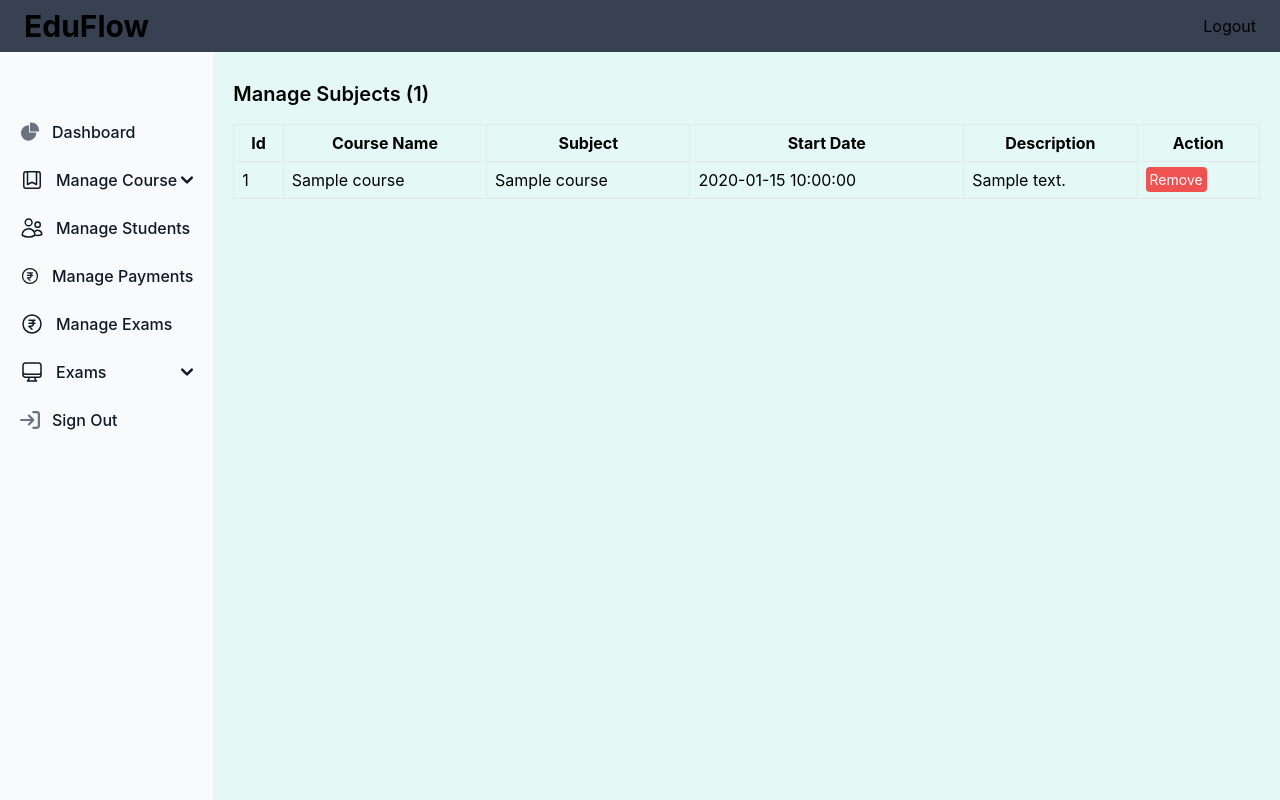
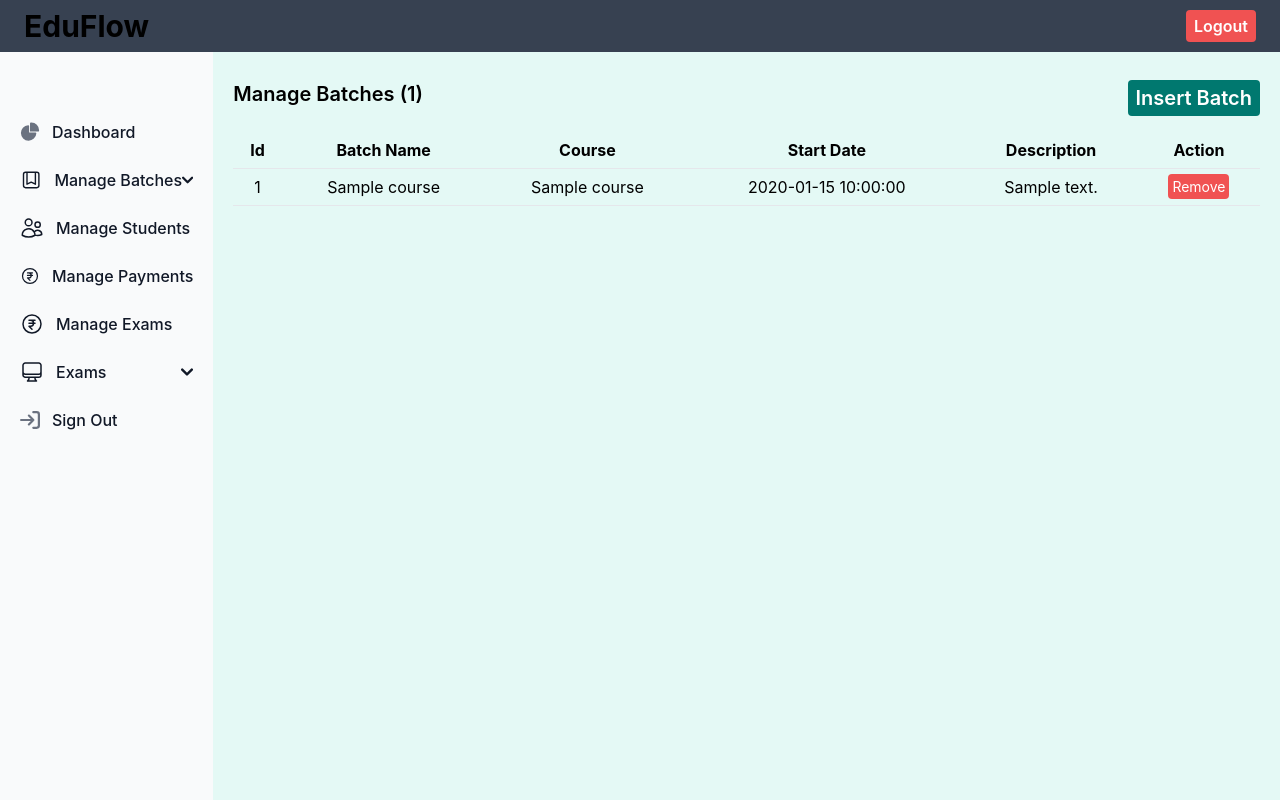
Before and after one commit to theaman82/EduFlow, a PHP site: page /admin/all_courses.php in a window 1280 px wide. Run offline with PHP 8.4, Linux system fonts and the light colour scheme; tables that the repository leaves empty or names only in its code hold one stand-in row (values such as "Sample post"); style sheets or scripts are compiled from the project's sources; some libraries are stand-ins or nearby versions.

Commit message:
delete work complete

```diff
--- a/admin/all_courses.php
+++ b/admin/all_courses.php
@@ -23,31 +23,34 @@ $count = $callingData->num_rows;
         <?php include_once "includes/admin_sidebar.php"; ?>
         <div class="w-5/6 bg-[#E4F9F5] pt-20 px-5 ">
             <div class="">
-                <h1 class="text-xl font-semibold">Manage Subjects (<?= $count;?>)</h1>
+                <div class="flex justify-between">
+                <h1 class="text-xl font-semibold">Manage Batches (<?= $count;?>)</h1>
+                <a href="insert_course.php" class="text-xl font-semibold bg-teal-700 text-white rounded px-2 py-1">Insert Batch</a>
+                </div>
                 <table class="w-full mt-4">
                     <thead>
                         <tr>
-                            <th class="border p-2">Id</th>
-                            <th class="border p-2">Course Name</th>
-                            <th class="border p-2">Subject</th>
-                            <th class="border p-2">Start Date</th>
-                            <th class="border p-2">Description</th>
-                            <th class="border p-2">Action</th>
+                            <th class="border-b border-gray-400 p-2">Id</th>
+                            <th class="border-b border-gray-400 p-2">Batch Name</th>
+                            <th class="border-b border-gray-400 p-2">Course</th>
+                            <th class="border-b border-gray-400 p-2">Start Date</th>
+                            <th class="border-b border-gray-400 p-2">Description</th>
+                            <th class="border-b border-gray-400 p-2">Action</th>
                         </tr>
                     </thead>
                     <tbody>
                         <?php
 
-                     while($course = $callingData->fetch_array()):
+                     while($batch = $callingData->fetch_array()):
                         ?>
                         <tr>
-                            <td class="border p-2"><?= $course['id']; ?></td>
-                            <td class="border p-2"><?= $course['title']; ?></td>
-                            <td class="border p-2"><?= $course['subject']; ?></td>
-                            <td class="border p-2"><?= $course['date']; ?></td>
-                            <td class="border p-2"><?= $course['description']; ?></td>
-                            <td class="border p-2">
-                                <a href="" class="bg-red-500 p-1 rounded text-sm text-white">Remove</a>
+                            <td class="border-b border-gray-400 text-center p-2"><?= $batch['id']; ?></td>
+                            <td class="border-b border-gray-400 text-center p-2"><?= $batch['title']; ?></td>
+                            <td class="border-b border-gray-400 text-center p-2"><?= $batch['subject']; ?></td>
+                            <td class="border-b border-gray-400 text-center p-2"><?= $batch['date']; ?></td>
+                            <td class="border-b border-gray-400 text-center p-2"><?= $batch['description']; ?></td>
+                            <td class="border-b border-gray-400 text-center p-2">
+                                <a href="?removeBatch=<?= $batch['id'];?>" class="bg-red-500 p-1 rounded text-sm text-white">Remove</a>
                             </td>
                         </tr>
                         <?php endwhile;?>
@@ -63,3 +66,15 @@ $count = $callingData->num_rows;
 </body>
 
 </html>
+<?php
+if(isset($_GET['removeBatch'])){
+    $batch_id = $_GET['removeBatch'];
+
+    $query = $connect->query("delete from courses where id='$batch_id'");
+    if($query){
+        redirectTo("all_courses.php");
+    }
+    else{
+        msg("error deleting batch");
+    }
+}
--- a/admin/includes/adminHeader.php
+++ b/admin/includes/adminHeader.php
@@ -4,7 +4,7 @@
 <div class="fixed w-full mb-10 flex justify-between items-center bg-gray-700 px-6 py-2">
     <a href="../index.php" class="text-[#E4F9F5] text-3xl font-bold">EduFlow</a>
     <!-- avatar work start -->
-        <a href="../logout.php" class="">Logout</a>
+        <a href="../logout.php" class="text-white font-semibold bg-red-500 px-2 py-1 rounded">Logout</a>
     <!-- avatar work end  -->
 
 
--- a/admin/includes/admin_sidebar.php
+++ b/admin/includes/admin_sidebar.php
@@ -1,7 +1,7 @@
 <div class="h-screen w-1/6 px-3 pt-[7rem] overflow-y-auto bg-gray-50">
     <ul class="space-y-2 font-medium">
         <li>
-            <a href="#" class="flex items-center p-2 text-gray-900 rounded-lg dark:text-white hover:bg-gray-100 dark:hover:bg-gray-700 group">
+            <a href="index.php" class="flex items-center p-2 text-gray-900 rounded-lg dark:text-white hover:bg-gray-100 dark:hover:bg-gray-700 group">
                 <svg class="w-5 h-5 text-gray-500 transition duration-75 dark:text-gray-400 group-hover:text-gray-900 dark:group-hover:text-white" aria-hidden="true" xmlns="http://www.w3.org/2000/svg" fill="currentColor" viewBox="0 0 22 21">
                     <path d="M16.975 11H10V4.025a1 1 0 0 0-1.066-.998 8.5 8.5 0 1 0 9.039 9.039.999.999 0 0 0-1-1.066h.002Z" />
                     <path d="M12.5 0c-.157 0-.311.01-.565.027A1 1 0 0 0 11 1.02V10h8.975a1 1 0 0 0 1-.935c.013-.188.028-.374.028-.565A8.51 8.51 0 0 0 12.5 0Z" />
@@ -15,26 +15,26 @@
                     <path stroke-linecap="round" stroke-linejoin="round" d="M16.5 3.75V16.5L12 14.25 7.5 16.5V3.75m9 0H18A2.25 2.25 0 0 1 20.25 6v12A2.25 2.25 0 0 1 18 20.25H6A2.25 2.25 0 0 1 3.75 18V6A2.25 2.25 0 0 1 6 3.75h1.5m9 0h-9" />
                 </svg>
 
-                <span class="flex-1 ms-3 text-left rtl:text-right whitespace-nowrap">Manage Course</span>
+                <span class="flex-1 ms-3 text-left rtl:text-right whitespace-nowrap">Manage Batches</span>
                 <svg class="w-3 h-3" aria-hidden="true" xmlns="http://www.w3.org/2000/svg" fill="none" viewBox="0 0 10 6">
                     <path stroke="currentColor" stroke-linecap="round" stroke-linejoin="round" stroke-width="2" d="m1 1 4 4 4-4" />
                 </svg>
             </button>
             <ul id="manage_course" class="hidden py-2 space-y-2">
                 <li>
-                    <a href="all_courses.php" class="flex items-center w-full p-2 text-gray-900 transition duration-75 rounded-lg pl-11 group hover:bg-gray-100 dark:text-white dark:hover:bg-gray-700">All Courses</a>
+                    <a href="all_courses.php" class="flex items-center w-full p-2 text-gray-900 transition duration-75 rounded-lg pl-11 group hover:bg-gray-100 dark:text-white dark:hover:bg-gray-700">All Batches</a>
                 </li>
                 <li>
-                    <a href="manage_subject.php" class="flex items-center w-full p-2 text-gray-900 transition duration-75 rounded-lg pl-11 group hover:bg-gray-100 dark:text-white dark:hover:bg-gray-700">Manage Subject</a>
+                    <a href="manage_subject.php" class="flex items-center w-full p-2 text-gray-900 transition duration-75 rounded-lg pl-11 group hover:bg-gray-100 dark:text-white dark:hover:bg-gray-700">Manage Course</a>
                 </li>
                 <li>
-                    <a href="insert_course.php" class="flex items-center w-full p-2 text-gray-900 transition duration-75 rounded-lg pl-11 group hover:bg-gray-100 dark:text-white dark:hover:bg-gray-700">Insert Course</a>
+                    <a href="insert_course.php" class="flex items-center w-full p-2 text-gray-900 transition duration-75 rounded-lg pl-11 group hover:bg-gray-100 dark:text-white dark:hover:bg-gray-700">Insert Batch</a>
                 </li>
 
             </ul>
         </li>
         <li>
-            <a href="#" class="flex items-center p-2 text-gray-900 rounded-lg dark:text-white hover:bg-gray-100 dark:hover:bg-gray-700 group">
+            <a href="manage_students.php" class="flex items-center p-2 text-gray-900 rounded-lg dark:text-white hover:bg-gray-100 dark:hover:bg-gray-700 group">
                 <svg xmlns="http://www.w3.org/2000/svg" fill="none" viewBox="0 0 24 24" stroke-width="1.5" stroke="currentColor" class="size-6">
                     <path stroke-linecap="round" stroke-linejoin="round" d="M15 19.128a9.38 9.38 0 0 0 2.625.372 9.337 9.337 0 0 0 4.121-.952 4.125 4.125 0 0 0-7.533-2.493M15 19.128v-.003c0-1.113-.285-2.16-.786-3.07M15 19.128v.106A12.318 12.318 0 0 1 8.624 21c-2.331 0-4.512-.645-6.374-1.766l-.001-.109a6.375 6.375 0 0 1 11.964-3.07M12 6.375a3.375 3.375 0 1 1-6.75 0 3.375 3.375 0 0 1 6.75 0Zm8.25 2.25a2.625 2.625 0 1 1-5.25 0 2.625 2.625 0 0 1 5.25 0Z" />
                 </svg>
--- a/config/connect.php
+++ b/config/connect.php
@@ -27,10 +27,17 @@ function msg($msg)
 function getUser()
 {
     global $connect;
-    $email = $_SESSION['user'];
-    $query = $connect->query("select * from users where email='$email'");
-    $userData = $query->fetch_array();
-    return $userData;
+    if(isset($_SESSION['user'])){
+        $email = $_SESSION['user'];
+    }
+    else{
+        $email = $_SESSION['admin'];
+    }
+        $query = $connect->query("select * from users where email='$email'");
+        $userData = $query->fetch_array();
+        return $userData;
+
+
 }
 
 function validateName($name) {
@@ -38,7 +45,7 @@ function validateName($name) {
     $name = trim($name);
 
     // Regular expression for a valid name (allows letters and spaces only)
-    if (!preg_match("/^[a-zA-Z ]{2,50}$/", $name)) {
+    if (!preg_match("^[A-Za-z ]+$", $name)) {
         return "Invalid name. Only letters and spaces allowed (2-50 characters).";
     }
 
--- a/register.php
+++ b/register.php
@@ -29,7 +29,7 @@
                 <input type="email" name="email" id="" class="border text-black p-2 rounded outline-none" required>
             </div>
             <div class="flex flex-col gap-2">
-                <label for="" class="text-lg font-semibold">Password :-</label>
+                <label for="" class="text-lg font-semibold">Create Password :-</label>
                 <input type="password" name="password" id="" class="border text-black p-2 rounded outline-none" required>
             </div>
             <div>
```
Also changed, not shown: actions/registerAction.php (+6 -1 lines), admin/index.php (+12 -1 lines), admin/manage_students.php (added, +77 -0 lines), admin/manage_subject.php (+25 -12 lines), includes/navbar.php (+7 -2 lines), index.php (+44 -7 lines), view.php (+6 -37 lines).
